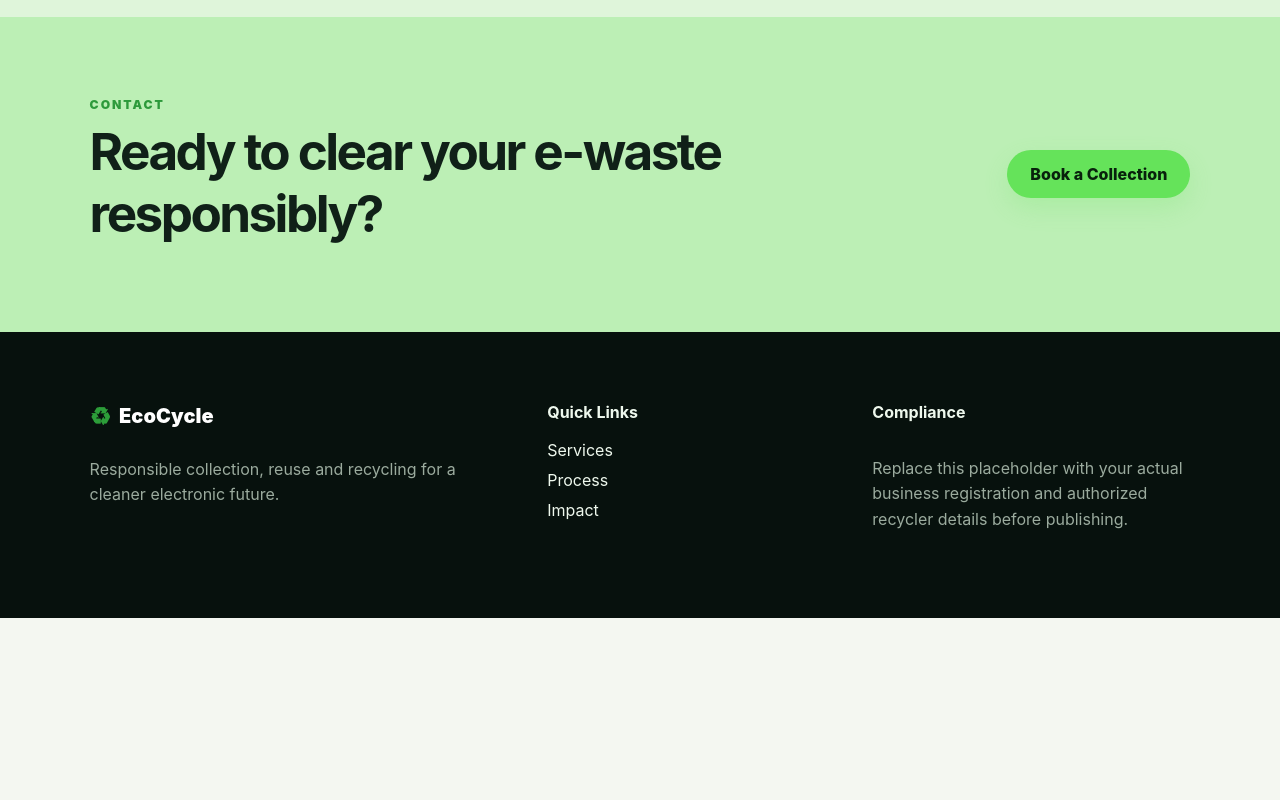
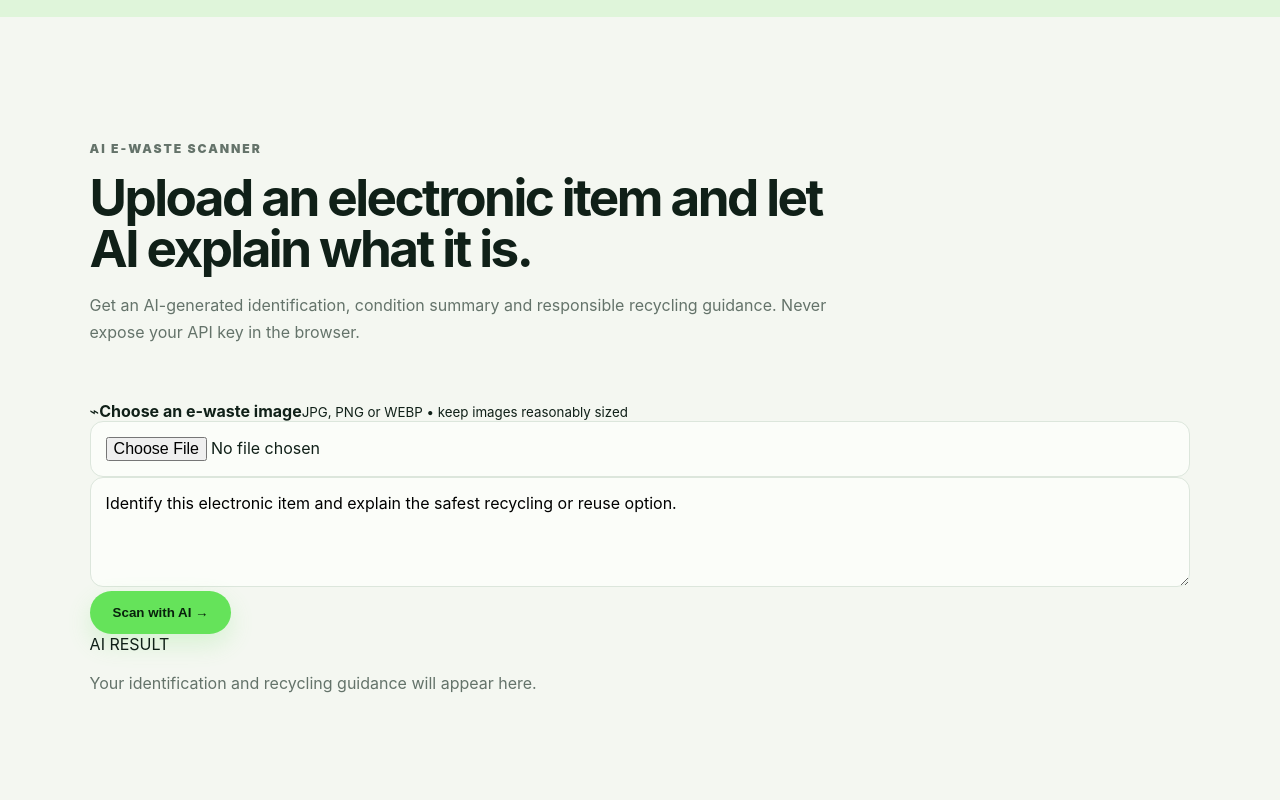
Before and after one commit to praneshpranesh5705-star/E-waste, a Next.js app: page / in a window 1280 px wide. Shown: the part 3380-4180 px from the top of the page. Before the commit the page ends 3998 px from the top, so only its background shows below. Built offline with nearby package versions, Linux system fonts and the light colour scheme.

Commit message:
Add AI e-waste scanner UI

```diff
--- a/app/page.js
+++ b/app/page.js
@@ -22,6 +22,69 @@ const impact = [
   ["420kg", "Materials recovered"],
   ["48", "Collection partners"],
 ];
+
+function AiScanner() {
+  const [file, setFile] = useState(null);
+  const [preview, setPreview] = useState("");
+  const [question, setQuestion] = useState("Identify this electronic item and explain the safest recycling or reuse option.");
+  const [result, setResult] = useState("");
+  const [loading, setLoading] = useState(false);
+
+  const chooseFile = (e) => {
+    const selected = e.target.files?.[0];
+    if (!selected) return;
+    setFile(selected);
+    setPreview(URL.createObjectURL(selected));
+    setResult("");
+  };
+
+  const scan = async () => {
+    if (!file) return;
+    setLoading(true);
+    setResult("");
+    try {
+      const reader = new FileReader();
+      const base64 = await new Promise((resolve, reject) => {
+        reader.onload = () => resolve(String(reader.result).split(",")[1]);
+        reader.onerror = reject;
+        reader.readAsDataURL(file);
+      });
+      const response = await fetch("/api/ai/scan", {
+        method: "POST",
+        headers: { "Content-Type": "application/json" },
+        body: JSON.stringify({ image: base64, mimeType: file.type, question })
+      });
+      const data = await response.json();
+      if (!response.ok) throw new Error(data.error || "AI scan failed");
+      setResult(data.result);
+    } catch (error) {
+      setResult(error.message || "AI scan failed.");
+    } finally {
+      setLoading(false);
+    }
+  };
+
+  return (
+    <div className="ai-card">
+      <div className="ai-upload">
+        <label className="upload-box">
+          {preview ? <img src={preview} alt="Selected electronic item" /> : <span className="upload-icon">⌁</span>}
+          <strong>{file ? file.name : "Choose an e-waste image"}</strong>
+          <small>JPG, PNG or WEBP • keep images reasonably sized</small>
+          <input type="file" accept="image/jpeg,image/png,image/webp" onChange={chooseFile} />
+        </label>
+        <div className="ai-controls">
+          <textarea value={question} onChange={e => setQuestion(e.target.value)} />
+          <button className="btn" disabled={!file || loading} onClick={scan}>{loading ? "Analysing…" : "Scan with AI →"}</button>
+        </div>
+      </div>
+      <div className="ai-result">
+        <span className="result-label">AI RESULT</span>
+        {result ? <p>{result}</p> : <p className="muted">Your identification and recycling guidance will appear here.</p>}
+      </div>
+    </div>
+  );
+}
 
 export default function Home() {
   const [mobileOpen, setMobileOpen] = useState(false);
@@ -143,6 +206,15 @@ export default function Home() {
           </form>
         </section>
 
+        <section id="ai" className="ai-lab section">
+          <div className="section-head">
+            <p className="eyebrow">AI E-WASTE SCANNER</p>
+            <h2>Upload an electronic item and let AI explain what it is.</h2>
+            <p>Get an AI-generated identification, condition summary and responsible recycling guidance. Never expose your API key in the browser.</p>
+          </div>
+          <AiScanner />
+        </section>
+
         <section id="contact" className="contact-strip">
           <div><p className="eyebrow">CONTACT</p><h2>Ready to clear your e-waste responsibly?</h2></div>
           <a className="btn" href="#pickup">Book a Collection</a>
```
